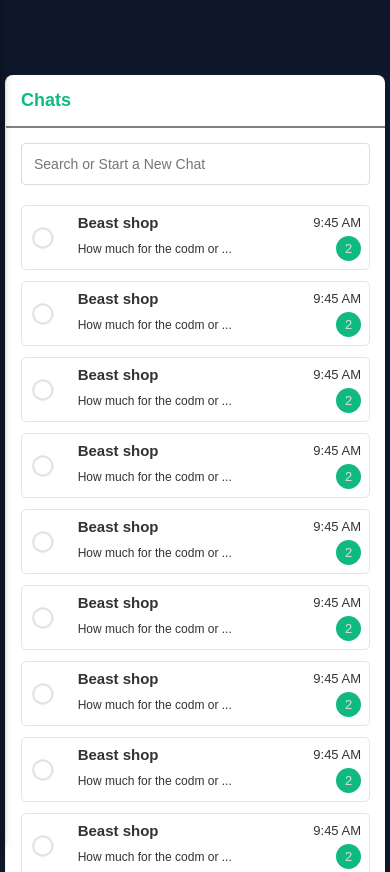
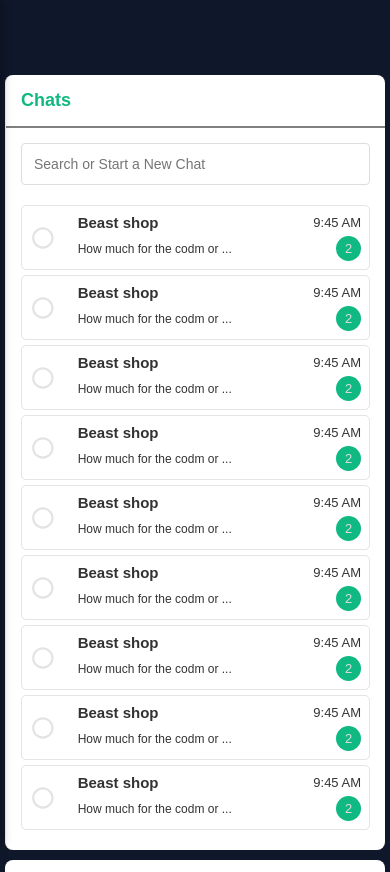
Before and after one commit to Opeyemibo/cha, a plain HTML site: page index.html in a window 390 px wide. Shown: the top 872 px of the page. Drawn offline with nearby package versions, Linux system fonts and the light colour scheme.

Commit message:
Add files via upload

```diff
--- a/assets/css/style.css
+++ b/assets/css/style.css
@@ -192,8 +192,8 @@ body {
 
 .chat-list-container {
   display: flex;
-  gap: 10px;
-  margin-bottom: 5px;
+  gap: 5px;
+  margin-bottom: 3px;
   flex-direction: column;
   padding: 0;
 }
@@ -436,6 +436,10 @@ img{
     .sidebar.mobile-open {
         left: 0;
     }
+    .chat-history .chat-list-container{
+        margin-bottom: 3px;
+        gap: 2px;
+    }
 
     .chat-history {
         width: 100%;
@@ -474,7 +478,7 @@ img{
 
     .chat-list {
         padding: 10px;
-        margin-bottom: 6px;
+        margin-bottom: 2px;
     }
 
     .chat-list p {
@@ -525,6 +529,10 @@ img{
 
     .sidebar a {
         font-size: 14px;
+    }
+        .chat-history .chat-list-container{
+        margin-bottom: 3px;
+        gap: 2px;
     }
 
     .chat-history {
```
